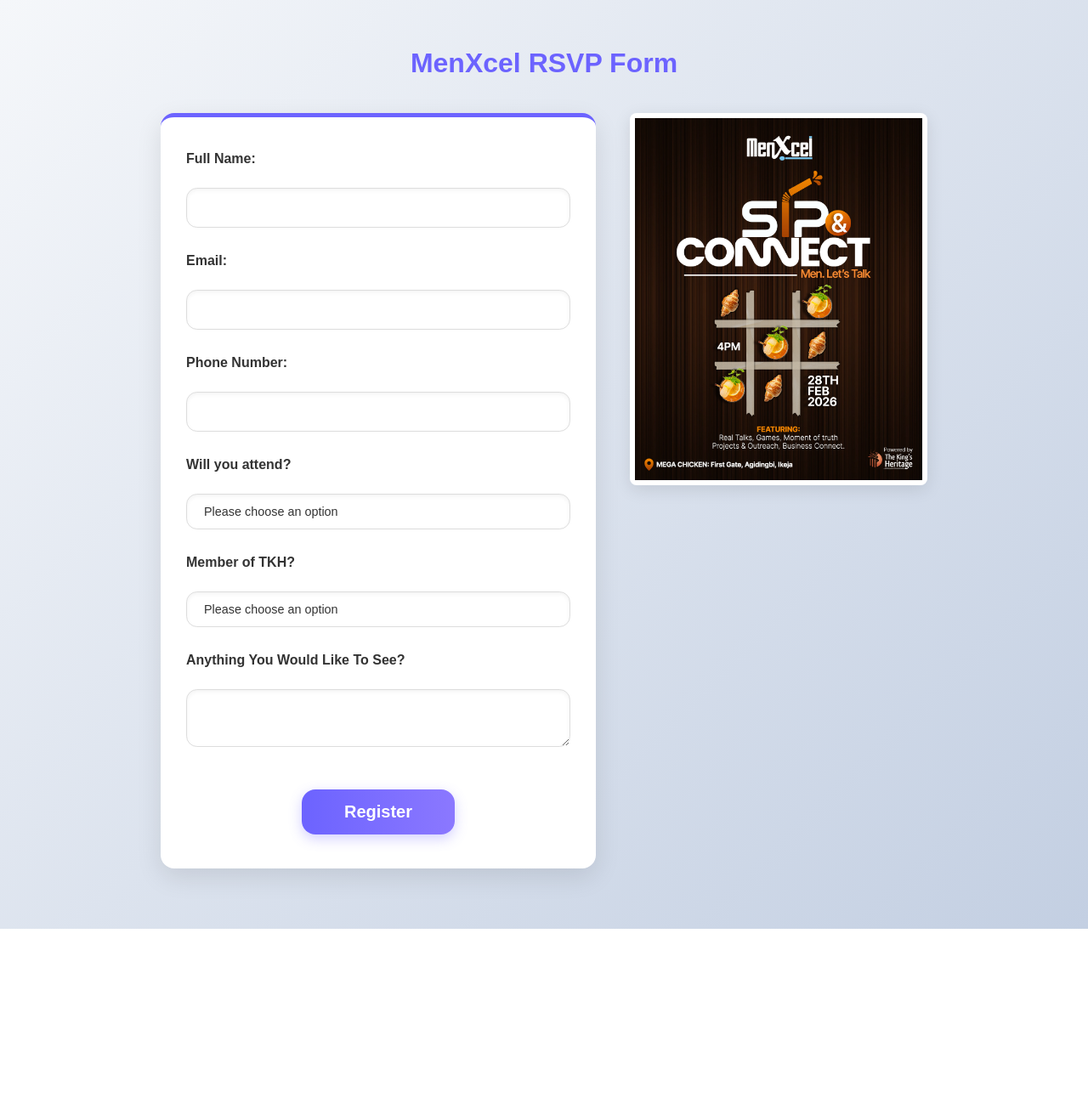
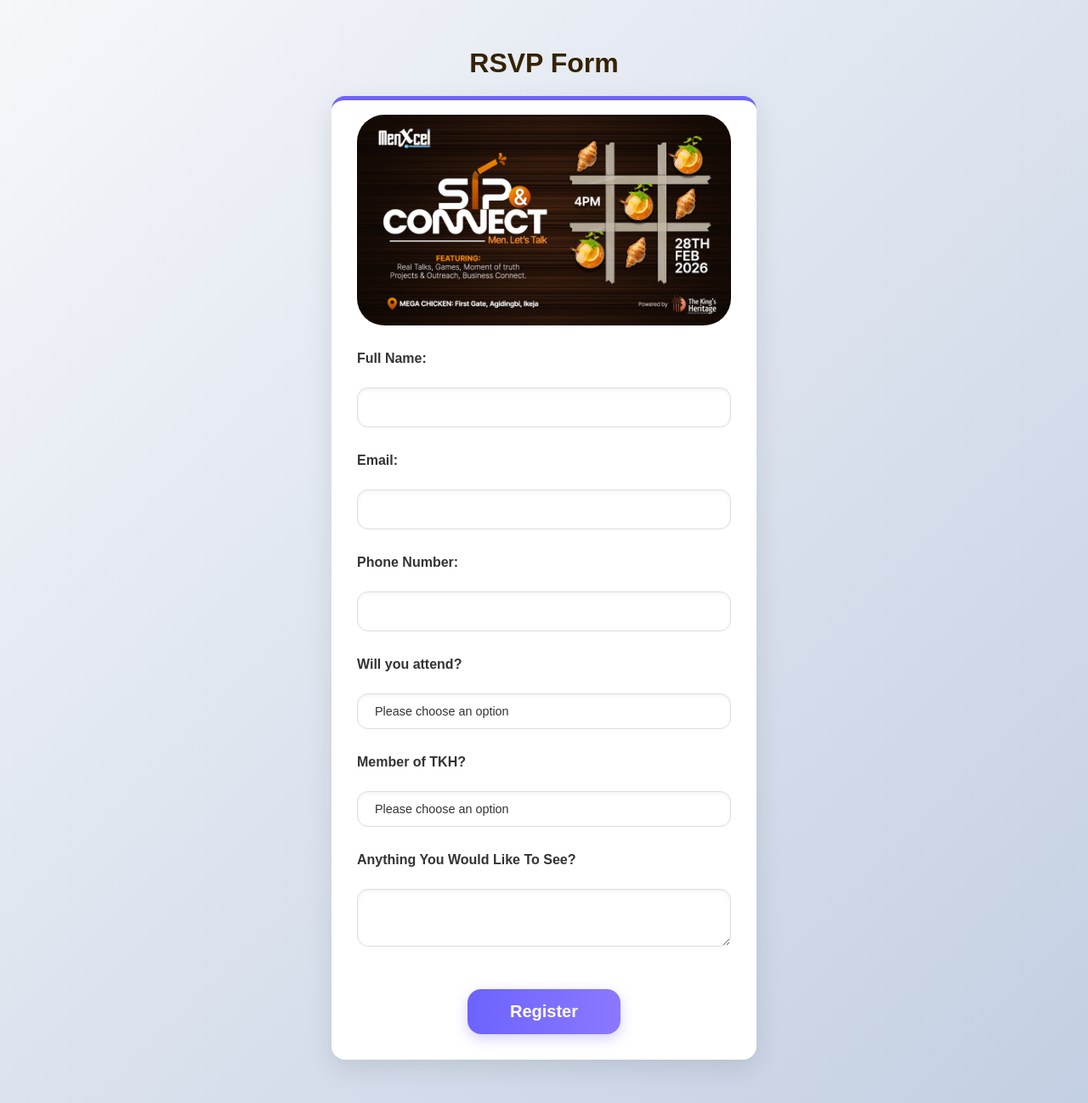
Before and after one commit to KCing/rsvp_contact_form, a Flask app: page / in a window 1280 px wide. Shown: the whole page at 85% size. Before the commit the page ends 1093 px from the top, so only its background shows below. Run offline with Flask 3, Linux system fonts and the light colour scheme.

Commit message:
Update form logo and add new logo image

```diff
--- a/static/style.css
+++ b/static/style.css
@@ -24,7 +24,7 @@ body {
    =============================== */
 h1 {
     margin: 5px 0 20px 0;
-    color: #6C63FF;
+    color: #352302;
     font-size: 2rem;
     text-align: center;
 }
@@ -41,8 +41,8 @@ h1 {
     font-weight: bold;
     font-size: medium;
     width: 40vw;
-    max-width: 600px;
-    padding: 40px 30px;
+    max-width: 500px;
+    padding: 30px 30px;
     border-radius: 1rem;
     box-shadow: 0 10px 30px rgba(0, 0, 0, 0.1);
     border-top: 5px solid #6C63FF; /* accent color */
@@ -163,6 +163,14 @@ h1 {
     box-shadow: 0 5px 20px rgba(0,0,0,0.1);
 }
 
+.form-image {
+    border-radius: 2rem;
+    width: 100%;
+    max-width: 650px;
+
+    margin-top: -13px;     /* pulls it upward */
+    margin-bottom: 10px;  /* controls space below */
+}
 
 /* ===============================
    Responsive Design
--- a/templates/index.html
+++ b/templates/index.html
@@ -7,9 +7,11 @@
     <link rel="stylesheet" href="{{url_for('static', filename='style.css')}}">
 </head>
 <body>
-    <h1>MenXcel RSVP Form</h1>
-    <div class="form-container">
+    <h1>RSVP Form</h1>
     <form method="POST", class="contact__form" action="#">
+    <img src="{{ url_for('static', filename='hori_logo.jpeg') }}"
+     alt="MenXcel Program Flier"
+     class="form-image">
         {{form.hidden_tag()}}
         {{form.name.label()}}
         {{form.name()}}
@@ -32,9 +34,6 @@
             {% endif %}
         {% endwith %}
     </form>
-        <div class="flier">
-            <img src="{{ url_for('static', filename='flier.jpeg') }}" alt="Program Flier">
-        </div>
     </div>
 </body>
 </html>
```
Also changed, not shown: static/hori_logo.jpeg (added). Lines whose indentation alone changed are shown as unchanged.
